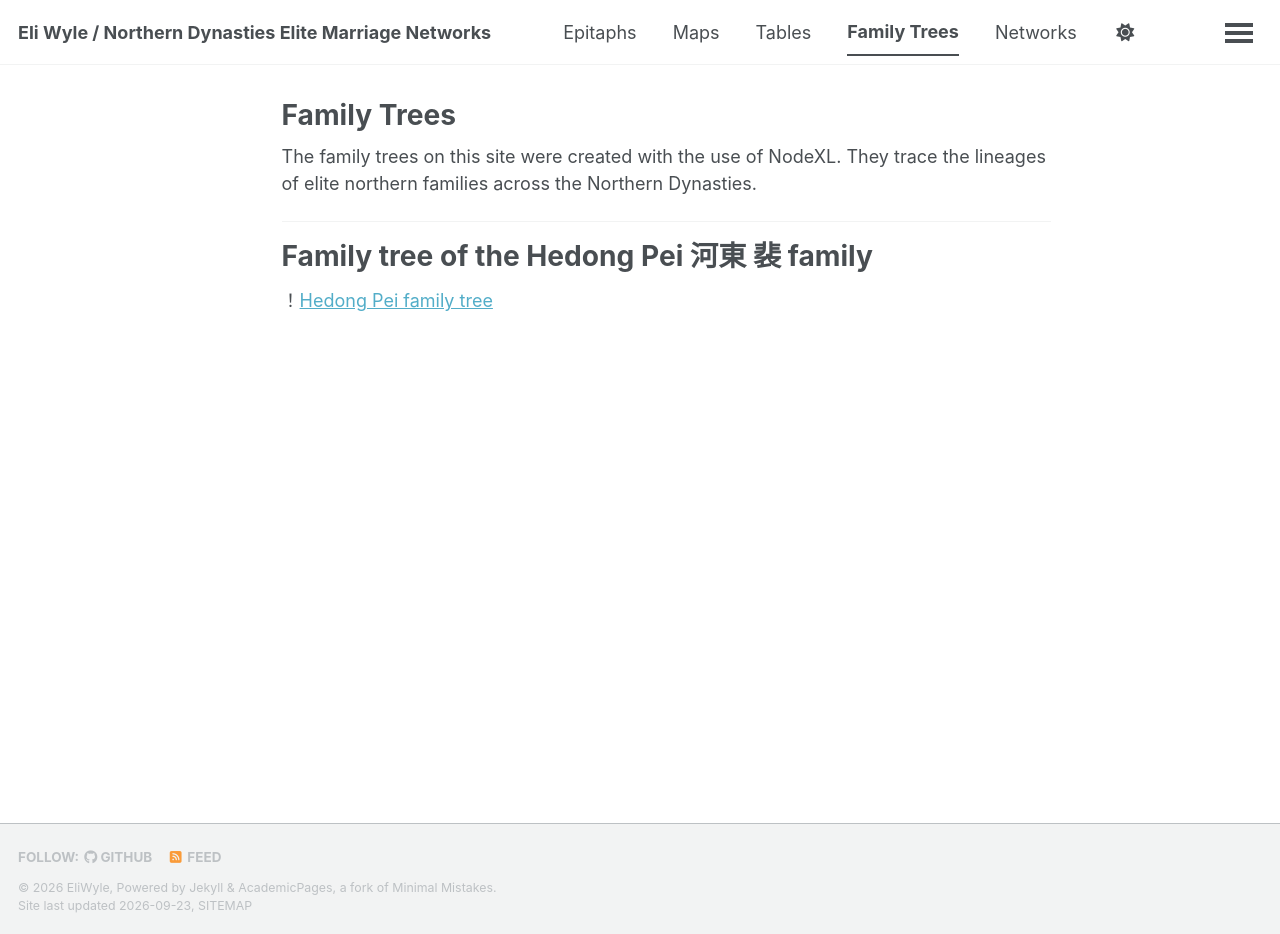
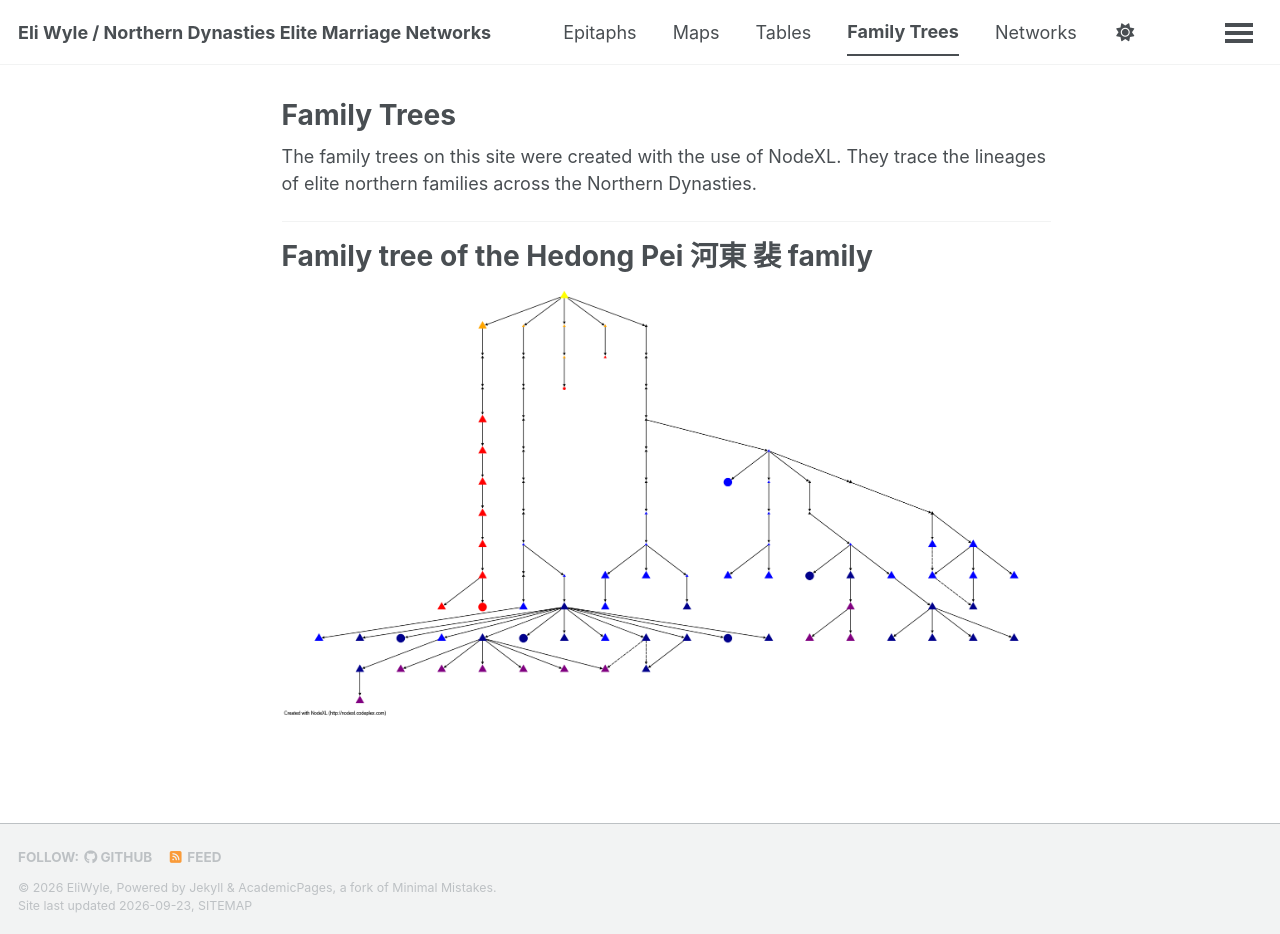
Before and after one commit to eliwyle/northerndynmarriages, a Jekyll site: the page built from _pages/family-trees.md, in a window 1280 px wide and 934 px high. Built offline with Jekyll 4.4.1, drawn with Linux system fonts in a browser that asks for light colours; a style sheet for code colours, icons or effects is not loaded.

Commit message:
Fix image syntax in family-trees.md

```diff
--- a/_pages/family-trees.md
+++ b/_pages/family-trees.md
@@ -10,4 +10,4 @@ The family trees on this site were created with the use of NodeXL. They trace th
 ---
 
 # Family tree of the Hedong Pei 河東 裴 family
-！[Hedong Pei family tree]({{ "/images/lin2248(hedongpei)familytree.png" | relative_url }})
+![Hedong Pei family tree]({{ "/images/lin2248(hedongpei)familytree.png" | relative_url }})
```
